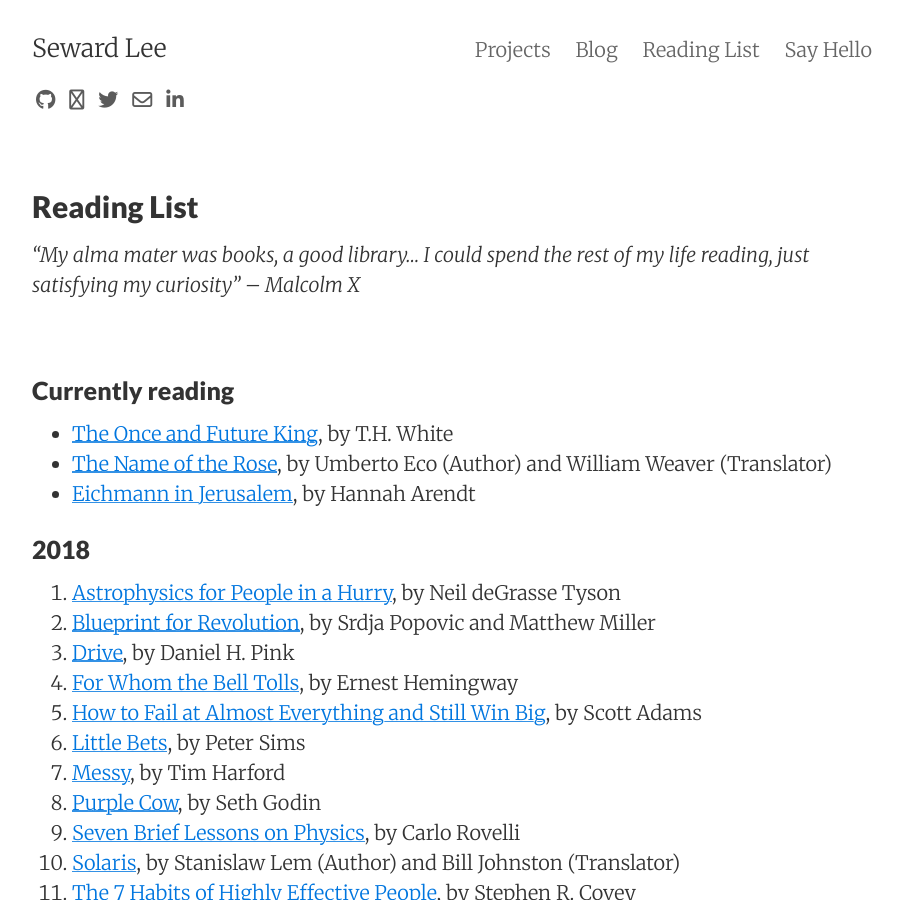
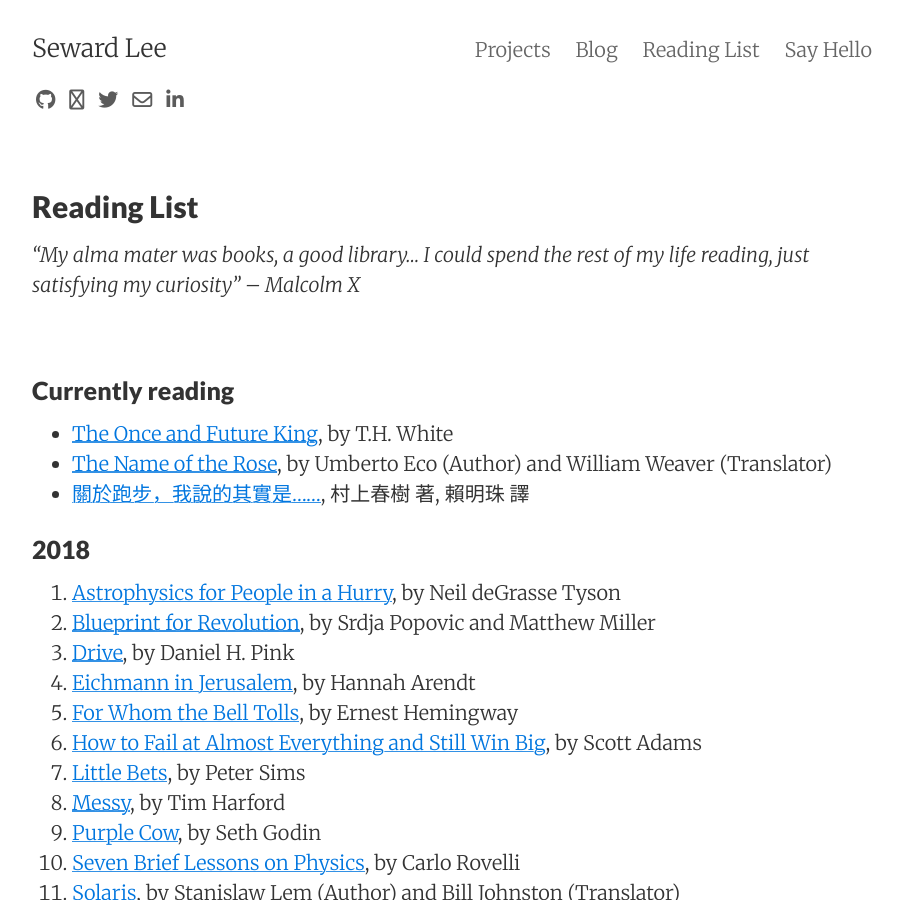
Before and after one commit to sewardlee337/sewardlee337.github.io, a Jekyll site: the page built from readinglist.md, in a window 1280 px wide and 900 px high. Shown: the whole window, without its empty margins (188-1091 px from the left). Built offline with Jekyll 4.4.1, drawn with Linux system fonts in a browser that asks for light colours; nearby versions of some CDN libraries.

Commit message:
Update reading list

```diff
--- a/readinglist.md
+++ b/readinglist.md
@@ -14,7 +14,7 @@ _"My alma mater was books, a good library... I could spend the rest of my life r
 
 * [The Once and Future King](https://amzn.to/2rS3gBo), by T.H. White
 * [The Name of the Rose](https://amzn.to/2wAGCTP), by Umberto Eco (Author) and William Weaver (Translator)
-* [Eichmann in Jerusalem](https://amzn.to/2EW8tBN), by Hannah Arendt
+* [關於跑步，我說的其實是……](https://bit.ly/2IRmTFk), 村上春樹 著, 賴明珠 譯
 
 
 ### 2018
```
Also changed, not shown: other parts of readinglist.md (+1 -0 lines).
